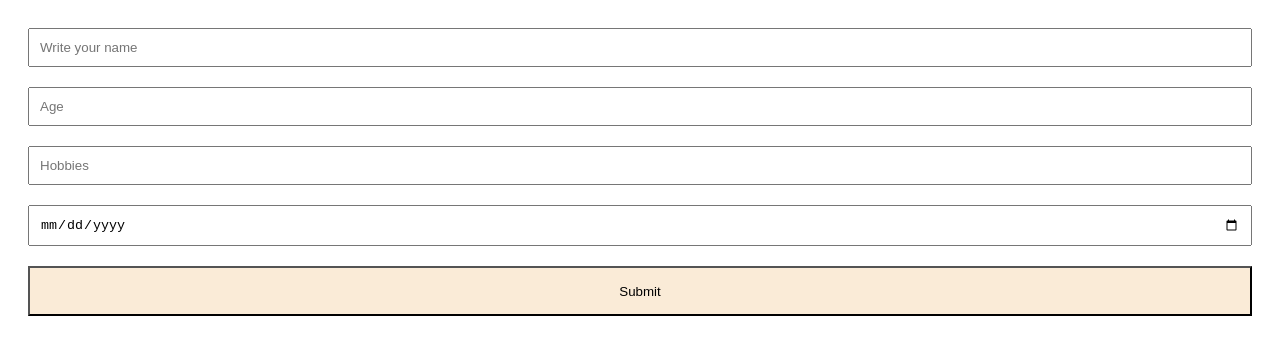
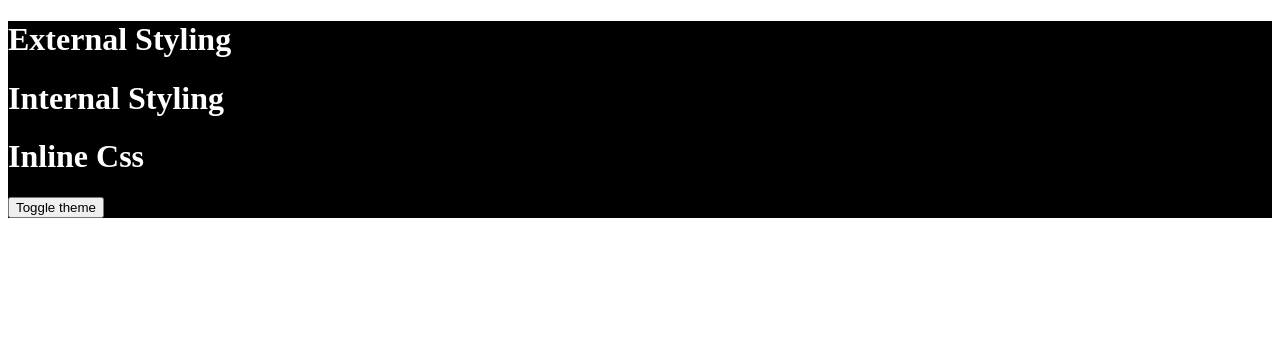
Before and after one commit to rajerv-123/basicofreactjs, a React (Create React App) app: page / in a window 1280 px wide. Shown: the top 354 px of the page. Built offline with nearby package versions, Linux system fonts and the light colour scheme.

Commit message:
different types of css

```diff
--- a/src/App.js
+++ b/src/App.js
@@ -22,6 +22,8 @@ import PropsInReact from "./InterviewPractice/04/PropsInReact";
 import ChildComponent from "./InterviewPractice/04/ChildComponent";
 import Mapping from "./InterviewPractice/05/Mapping";
 import InputFields from "./InterviewPractice/06/InputFields";
+import DynamicInputs from "./InterviewPractice/07/DynamicInputs";
+import DifferentTypeOfCss from "./InterviewPractice/08/DifferentTypeOfCss";
 
 const MyComponent = React.lazy(() => import("./Optimization/MyComponent"));
 const DataFetchComponent = React.lazy(() => import("./AsyncAwait/DataFetch"));
@@ -37,7 +39,9 @@ function App() {
         {/* <PropsInReact />
         <ChildComponent /> */}
         {/* <Mapping/> */}
-        <InputFields/>
+        {/* <InputFields/> */}
+        {/* <DynamicInputs/> */}
+        <DifferentTypeOfCss/>
         {/* <Home />
         <Home2 />
         <Home3 /> */}
--- a/src/InterviewPractice/06/InputFields.jsx
+++ b/src/InterviewPractice/06/InputFields.jsx
@@ -13,7 +13,7 @@ const InputFields = () => {
   const submit = (event) => {
     event.preventDefault();
     setData([...data, objData]);
-    setObjData({}); // Clear objData after submitting
+    setObjData({});
   };
 
   return (
--- /dev/null
+++ b/src/InterviewPractice/07/DynamicInputs.jsx
@@ -0,0 +1,66 @@
+import React, { useState } from "react";
+import "../06/InputField.css";
+
+const DynamicInputs = () => {
+  const [formData, setFormData] = useState({});
+  const [data, setData] = useState([]);
+
+  const handleChange = (event) => {
+    const { name, value } = event.target;
+    setFormData({
+      ...formData,
+      [name]: value,
+    });
+  };
+
+  const handleSubmit = (event) => {
+    event.preventDefault();
+    setData([...data, formData]);
+    setFormData({});
+  };
+
+  return (
+    <div>
+      <form onSubmit={handleSubmit}>
+        <div className="form">
+          <input
+            type="text"
+            placeholder="Enter your name"
+            name="name"
+            value={formData.name}
+            onChange={handleChange}
+          />
+          <input
+            type="number"
+            placeholder="Age"
+            name="age"
+            value={formData.age}
+            onChange={handleChange}
+          />
+          <input
+            type="number"
+            placeholder="Year of experience"
+            name="exp"
+            value={formData.exp}
+            onChange={handleChange}
+          />
+          <button type="submit" className="form-button">
+            Submit
+          </button>
+        </div>
+      </form>
+
+      <div>
+        {data.map((item, index) => (
+          <ol key={index}>
+            <li>{item.name}</li>
+            <li>{item.age}</li>
+            <li>{item.exp}</li>
+          </ol>
+        ))}
+      </div>
+    </div>
+  );
+};
+
+export default DynamicInputs;
--- /dev/null
+++ b/src/InterviewPractice/08/DifferentTypeOfCss.css
@@ -0,0 +1,7 @@
+.App{
+    text-align: center;
+}
+
+.external{
+    color: red;
+}
--- /dev/null
+++ b/src/InterviewPractice/08/DifferentTypeOfCss.jsx
@@ -0,0 +1,47 @@
+import React, { useState } from "react";
+import "./DifferentTypeOfCss";
+
+const styles = {
+  internal: {
+    color: "blue",
+  },
+  light: {
+    backgroundColor: "white",
+    color: "black",
+  },
+  dark: {
+    backgroundColor: "black",
+    color: "white",
+  },
+};
+
+const DifferentTypeOfCss = () => {
+
+  const [theme, setTheme] = useState(false);
+  const toggleThese = () => {
+    setTheme(!theme);
+  };
+
+
+  return (
+    <div style={theme ? styles.light : styles.dark}>
+      <h1 className="external">External Styling</h1>
+
+      <h1>Internal Styling</h1>
+
+      <h1
+        style={
+          theme
+            ? { color: "black", backgroundColor: "white" }
+            : { color: "white", backgroundColor: "black" }
+        }
+      >
+        Inline Css
+      </h1>
+
+      <button onClick={toggleThese}>Toggle theme</button>
+    </div>
+  );
+};
+
+export default DifferentTypeOfCss;
```
